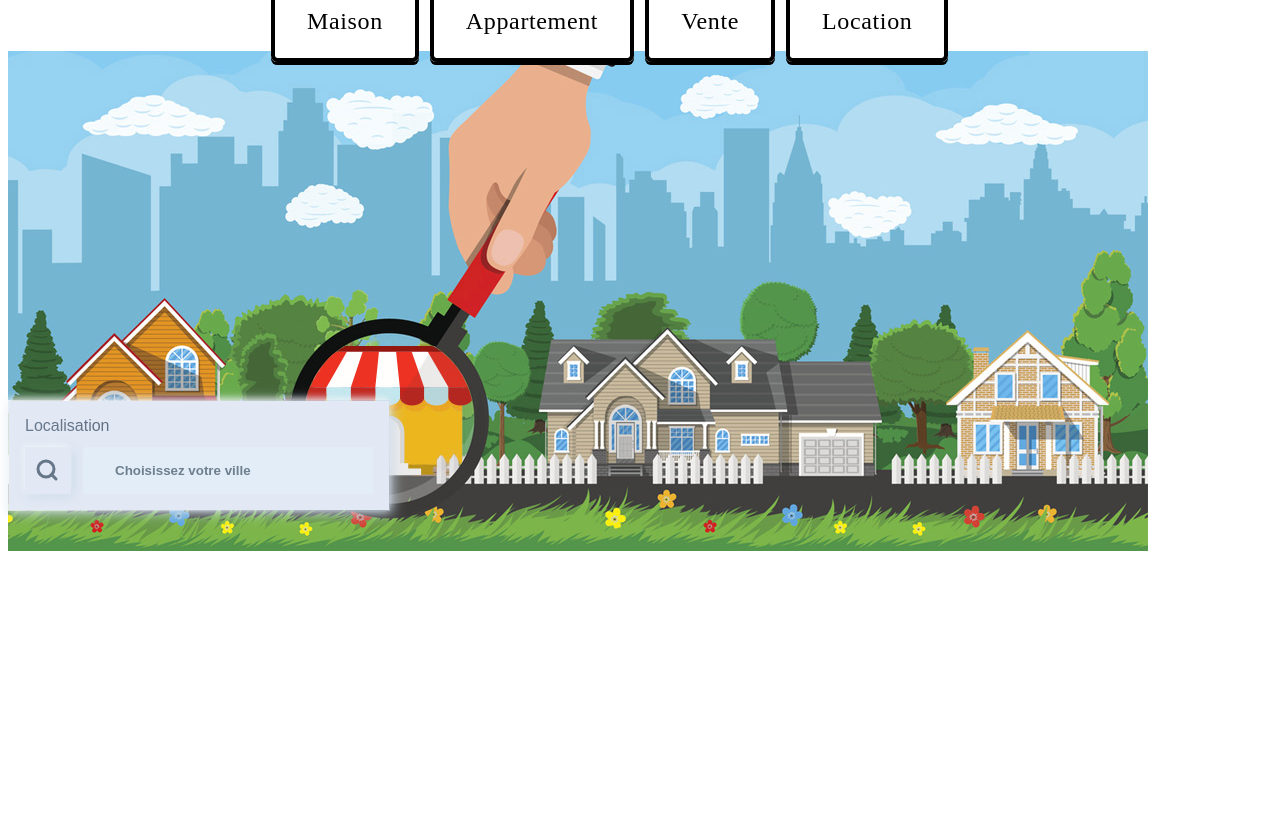
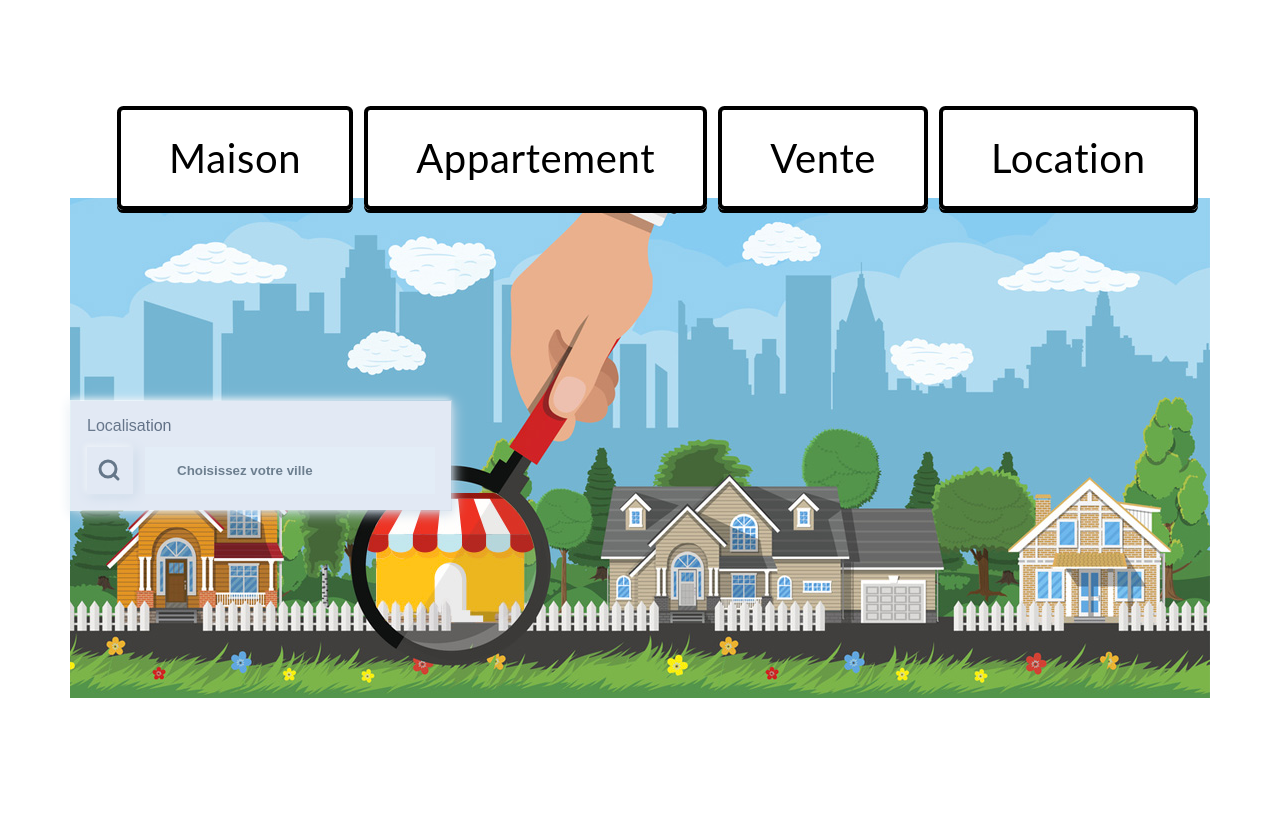
Before and after one commit to EvilCorpRobot/ThinkImmo, a PHP site: page /views/clientHome.php in a window 1280 px wide. Before the commit the page ends 551 px from the top, so only its background shows below. Run offline with PHP 8.4, Linux system fonts and the light colour scheme.

Commit message:
recup archi mvc POO

```diff
--- a/views/clientHome.php
+++ b/views/clientHome.php
@@ -1,6 +1,6 @@
-
 <link rel="stylesheet" href="./styles/clientHome.css">
-<main class="container">
+<div class="toggle_button_content">
+    <div class="toggle_container">
         <ul class="links">
             <input type="checkbox" id="cb1" /><label for="cb1">Maison</label>
             <input type="checkbox" id="cb2" /><label for="cb2">Appartement</label>
@@ -27,4 +27,5 @@
                 </div>
             </div>
         </div>
-    </main>
+    </div>
+</div>
--- a/views/styles/clientHome.css
+++ b/views/styles/clientHome.css
@@ -1,7 +1,15 @@
+*, *::before, *::after {
+    box-sizing: inherit;
+  }
+  .toggle_button_content {
+    display: flex;
+    align-items: center;
+    justify-content: center;
+    min-height: 100vh;
+
+  }
 /*TOGGLE BUTTONS */
-.links {
-    padding-left: 16rem;
-}
+
 .links input[type=checkbox] {
     height: 0;width:0;
     visibility: hidden;
@@ -10,27 +18,32 @@
     transform: scale(4.2);
  }
  .links label {
-    outline:none;
+    outline: none;
+    -webkit-user-select: none;
+       -moz-user-select: none;
+        -ms-user-select: none;
             user-select: none;
     color: #000;
-    font-size: 1.5rem;
+    font-family: "Lato", sans-serif;
+    font-size: 2.5rem;
     letter-spacing: 0.04rem;
-    padding: 1.5rem 2rem;
+    padding: 1.5rem 3rem;
     cursor: pointer;
     border-radius: 0.4rem;
     border: 0.3rem solid #000;
     background: #fff;
     position: relative;
     overflow: hidden;
-    box-shadow : 0 3px 0 0 #000;
+    box-shadow: 0 3px 0 0 #000;
 }
 .links label:after {
-    content:'';
+    content: "";
   position: absolute;
   width: 100%;
   height: 100%;
-    top: 0;left: 0;
-    transform:scale(0);
+  top: 0;
+  left: 0;
+  transform: scale(0);
   transition: transform 0.3s ease-in;
   mix-blend-mode: difference;
   background: radial-gradient(circle at center, #fff 24%, #000 25%, #000 100%);
```
Lines whose indentation alone changed are shown as unchanged.
